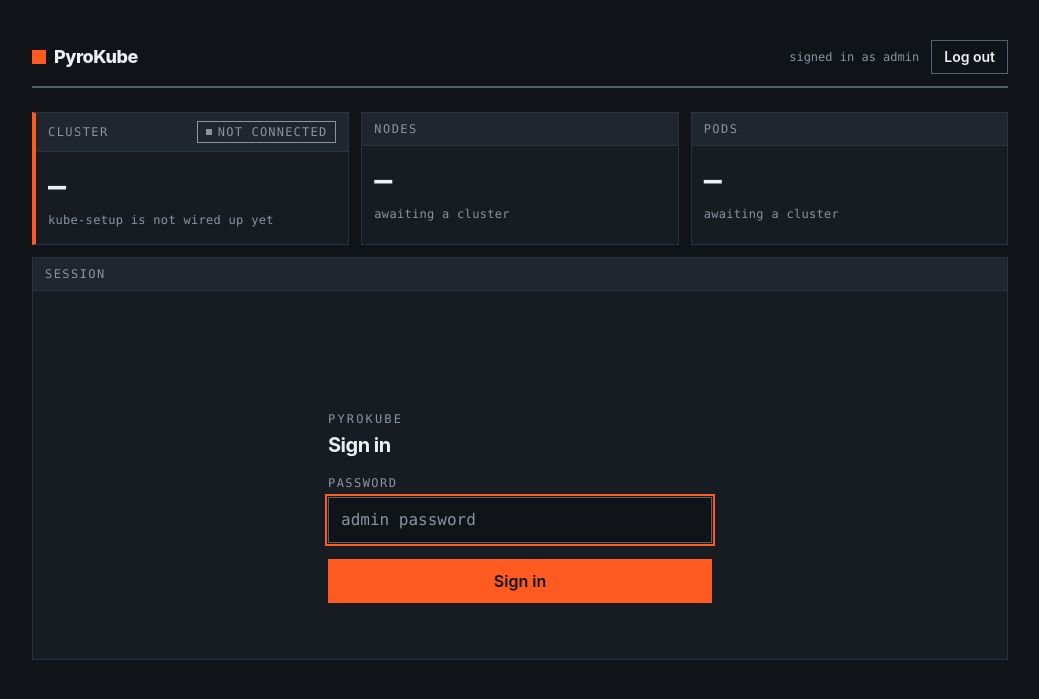
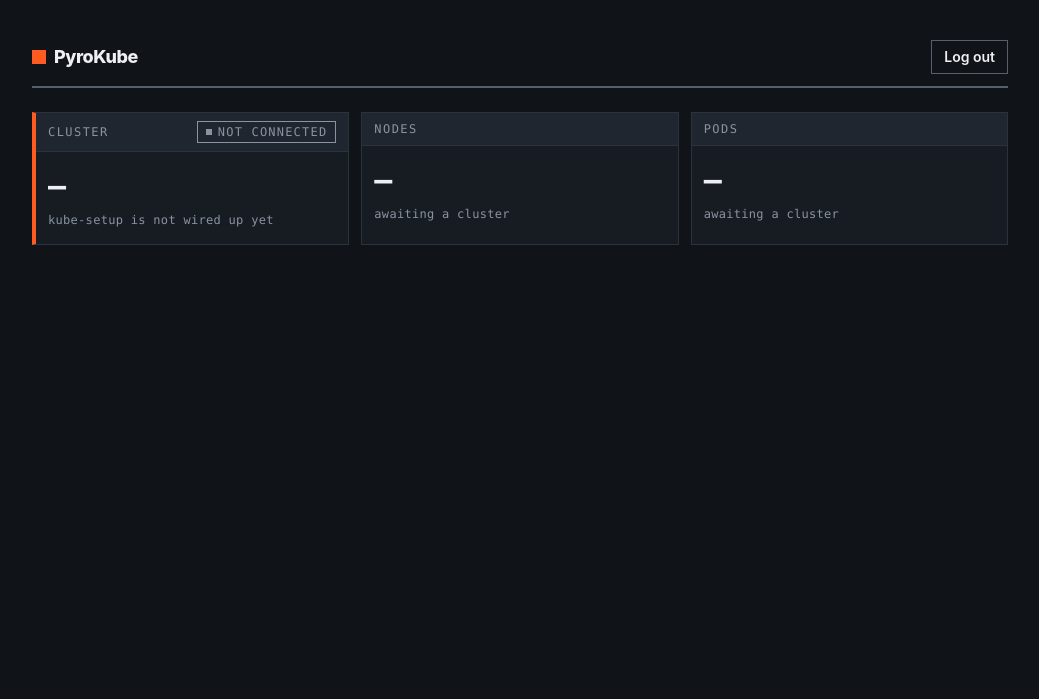
Before and after one commit to LazyyVenom/PyroKube, a FastAPI app: template admin/src/templates/pages/dashboard.html in a window 1280 px wide. Shown: the top 699 px of the page, without its empty margins (120-1159 px from the left). Run offline with FastAPI, Linux system fonts and the light colour scheme; the template is opened without the code that fills it, so the values that code supplies are empty; parts of the project's set-up code (start-up, migrations or seed data) failed here and were passed over.

Commit message:
Clearing the dashboard and stuff

```diff
--- a/admin/src/templates/pages/dashboard.html
+++ b/admin/src/templates/pages/dashboard.html
@@ -1,18 +1,13 @@
 {% extends 'base.html' %} {% block title %}Dashboard — PyroKube{% endblock %} {%
 block content %}
-<div
-  class="flex flex-wrap items-center justify-between gap-3 border-b-2 border-rule-strong pb-3"
->
+<div class="flex flex-wrap items-center justify-between gap-3 border-b-2 border-rule-strong pb-3">
   <div class="flex items-center gap-2">
     <span class="size-3.5 bg-ember"></span>
     <b class="text-lg font-extrabold tracking-tight">PyroKube</b>
   </div>
   <div class="flex items-center gap-3">
-    <span class="font-mono text-xs text-slate">signed in as admin</span>
-    <a
-      href="/logout"
-      class="border border-rule-strong px-3 py-1.5 text-sm font-semibold text-paper hover:bg-paper hover:text-ink focus-visible:outline-2 focus-visible:outline-offset-2 focus-visible:outline-paper"
-    >
+    <a href="/logout"
+      class="border border-rule-strong px-3 py-1.5 text-sm font-semibold text-paper hover:bg-paper hover:text-ink focus-visible:outline-2 focus-visible:outline-offset-2 focus-visible:outline-paper">
       Log out
     </a>
   </div>
@@ -21,15 +16,12 @@ block content %}
 <div class="flex flex-col gap-3 pt-6">
   <div class="grid gap-3 sm:grid-cols-2 lg:grid-cols-3">
     <div class="border border-l-4 border-rule border-l-ember bg-surface">
-      <div
-        class="flex items-center justify-between gap-2 border-b border-rule bg-surface-alt px-3 py-2"
-      >
+      <div class="flex items-center justify-between gap-2 border-b border-rule bg-surface-alt px-3 py-2">
         <span class="font-mono text-xs tracking-[0.12em] text-slate uppercase">
           Cluster
         </span>
         <span
-          class="inline-flex items-center gap-1.5 border border-current px-2 py-0.5 font-mono text-xs tracking-[0.1em] text-slate uppercase"
-        >
+          class="inline-flex items-center gap-1.5 border border-current px-2 py-0.5 font-mono text-xs tracking-[0.1em] text-slate uppercase">
           <span class="size-1.5 bg-current"></span>Not connected
         </span>
       </div>
@@ -42,9 +34,7 @@ block content %}
     </div>
 
     <div class="border border-rule bg-surface">
-      <div
-        class="flex items-center justify-between gap-2 border-b border-rule bg-surface-alt px-3 py-2"
-      >
+      <div class="flex items-center justify-between gap-2 border-b border-rule bg-surface-alt px-3 py-2">
         <span class="font-mono text-xs tracking-[0.12em] text-slate uppercase">
           Nodes
         </span>
@@ -58,9 +48,7 @@ block content %}
     </div>
 
     <div class="border border-rule bg-surface">
-      <div
-        class="flex items-center justify-between gap-2 border-b border-rule bg-surface-alt px-3 py-2"
-      >
+      <div class="flex items-center justify-between gap-2 border-b border-rule bg-surface-alt px-3 py-2">
         <span class="font-mono text-xs tracking-[0.12em] text-slate uppercase">
           Pods
         </span>
@@ -73,22 +61,5 @@ block content %}
       </div>
     </div>
   </div>
-
-  <div class="border border-rule bg-surface">
-    <div
-      class="border-b border-rule bg-surface-alt px-3 py-2 font-mono text-xs tracking-[0.12em] text-slate uppercase"
-    >
-      Session
-    </div>
-    <div
-      id="status"
-      hx-get="/dashboard/status"
-      hx-trigger="load, every 30s"
-      hx-swap="innerHTML"
-      class="p-4"
-    >
-      <p class="font-mono text-sm text-slate">Loading session status…</p>
-    </div>
-  </div>
 </div>
 {% endblock %}
```
